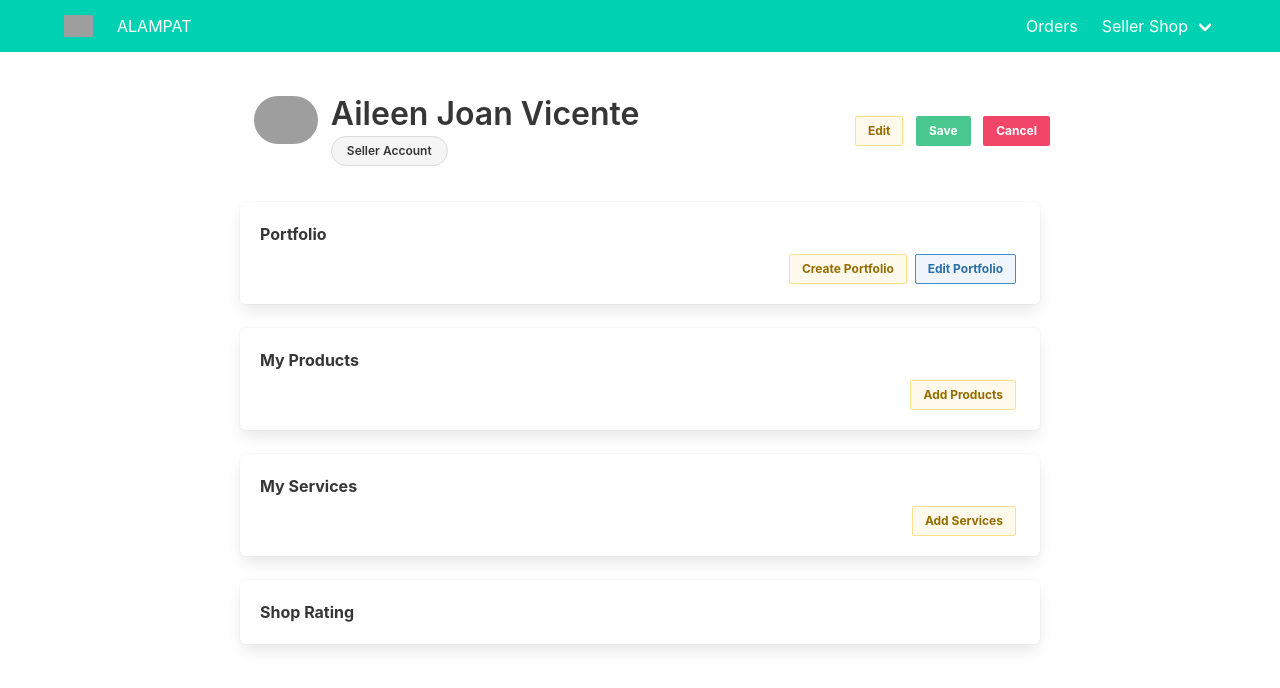
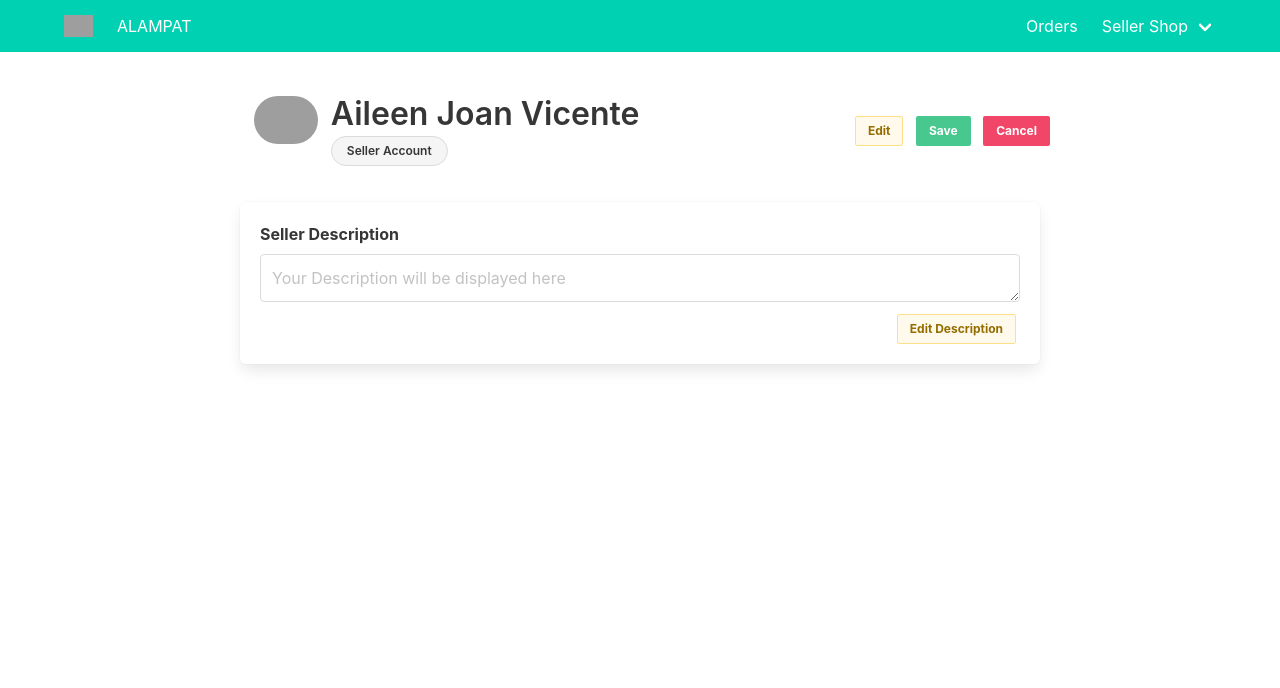
Before and after one commit to Littoo/ALAMPAT-Front-Back-End, an Angular app: page / in a window 1280 px wide. Shown: the top 688 px of the page. Built offline with nearby package versions, Linux system fonts and the light colour scheme; grey boxes are pictures that could not be loaded.

Commit message:
Removed Unnecessary Account Details Sections
Removed sections such as Portfolio, My Products, My Services, Shop Rating. These are for the Seller Shop.

```diff
--- a/src/app/myaccountseller/myaccountseller.component.html
+++ b/src/app/myaccountseller/myaccountseller.component.html
@@ -110,56 +110,20 @@
     <div class="columns is-mobile is-centered">
         <div class="box" style="width: 800px">
             <div class="field">
-                <label class="label ">Portfolio</label>
+                <label class="label ">Seller Description</label>
                 <div class="control has-icons-left">
+                    <div class="field">
+                        <div class="control has-icons-left">
+                            <textarea class="textarea" rows="1" readonly placeholder="Your Description will be displayed here"></textarea>
+                        </div>
+                    </div>
                     <div class="buttons is-right">
                         <button class="button is-small is-outlined is-light is-warning">
-                            <strong>Create Portfolio</strong>
-                        </button>
-                        <button class="button is-small is-outlined is-light is-info">
-                            <strong>Edit Portfolio</strong>
+                            <strong>Edit Description</strong>
                         </button>
                     </div>
                 </div>
             </div>
         </div>
     </div>
-    &nbsp;
-    <div class="columns is-mobile is-centered">
-        <div class="box" style="width: 800px">
-            <div class="field">
-                <label class="label ">My Products</label>
-                <div class="control has-icons-left">
-                    <div class="buttons is-right">
-                        <button class="button is-small is-outlined is-light is-warning">
-                            <strong>Add Products</strong>
-                        </button>
-                    </div>
-                </div>
-            </div>
-        </div>
-    </div>
-    &nbsp;
-    <div class="columns is-mobile is-centered">
-        <div class="box" style="width: 800px">
-            <div class="field">
-                <label class="label ">My Services</label>
-                <div class="control has-icons-left">
-                    <div class="buttons is-right">
-                        <button class="button is-small is-outlined is-light is-warning">
-                            <strong>Add Services</strong>
-                        </button>
-                    </div>
-                </div>
-            </div>
-        </div>
-    </div>
-    &nbsp;
-    <div class="columns is-mobile is-centered">
-        <div class="box" style="width: 800px">
-            <div class="field">
-                <label class="label ">Shop Rating</label>
-            </div>
-        </div>
-    </div>
 </section>
```
